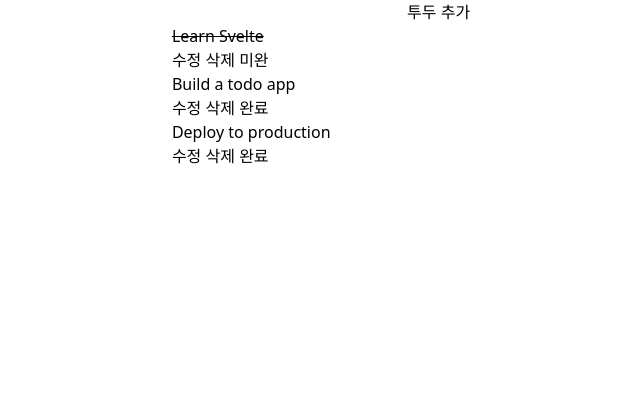
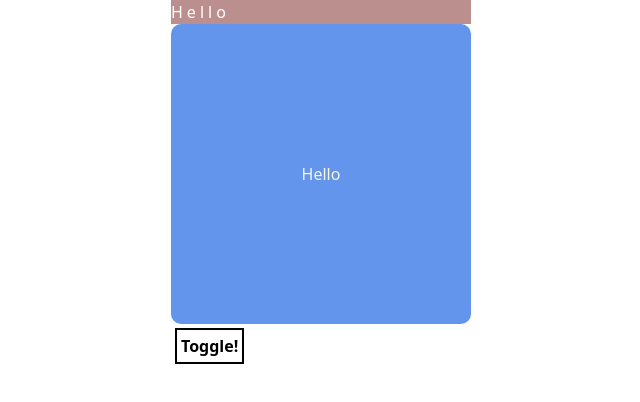
Before and after one commit to vanillovin/svelte-app, a SvelteKit app: page / in a window 1280 px wide. Shown: the top 402 px of the page, without its empty margins (319-959 px from the left). Built offline with nearby package versions, Linux system fonts and the light colour scheme.

Commit message:
클래스와 스타일 속성 바인딩

```diff
--- a/src/App.svelte
+++ b/src/App.svelte
@@ -1,12 +1,47 @@
 <script lang="ts">
-	import TodoForm from './components/TodoForm.svelte';
-	import TodoList from './components/TodoList.svelte';
+	let active = false;
+	const style = {
+		r: 'rosybrown',
+		w: '#fff',
+		letterSpacing: 'letter-spacing: .25rem'
+	};
 </script>
 
-<div class="todoContainer">
-	<TodoForm />
-	<TodoList />
-</div>
+<section>
+	<h1 style="background-color: {style.r}; color: {style.w}; {style.letterSpacing}">Hello</h1>
+	<!-- class directive(지시어). 마치 클래스 속성처럼 작성 -->
+	<!-- active 라는 클래스 이름은 어떠한 데이터에 의해 붙거나 붙지 않음 -->
+	<div class:active>Hello</div>
+	<button
+		on:click={() => {
+			active = !active;
+		}}>Toggle!</button
+	>
+</section>
 
 <style>
+	div {
+		color: beige;
+		width: 18.75rem;
+		height: 18.75rem;
+		background: cornflowerblue;
+		display: flex;
+		align-items: center;
+		justify-content: center;
+		border-radius: 0.625rem;
+	}
+	button {
+		padding: 0.25rem;
+		margin: 0.25rem;
+		border: 0.125rem solid black;
+		font-weight: 600;
+	}
+	button:hover {
+		color: white;
+		background-color: black;
+	}
+	.active {
+		color: black;
+		background: cadetblue;
+	}
 </style>
```
